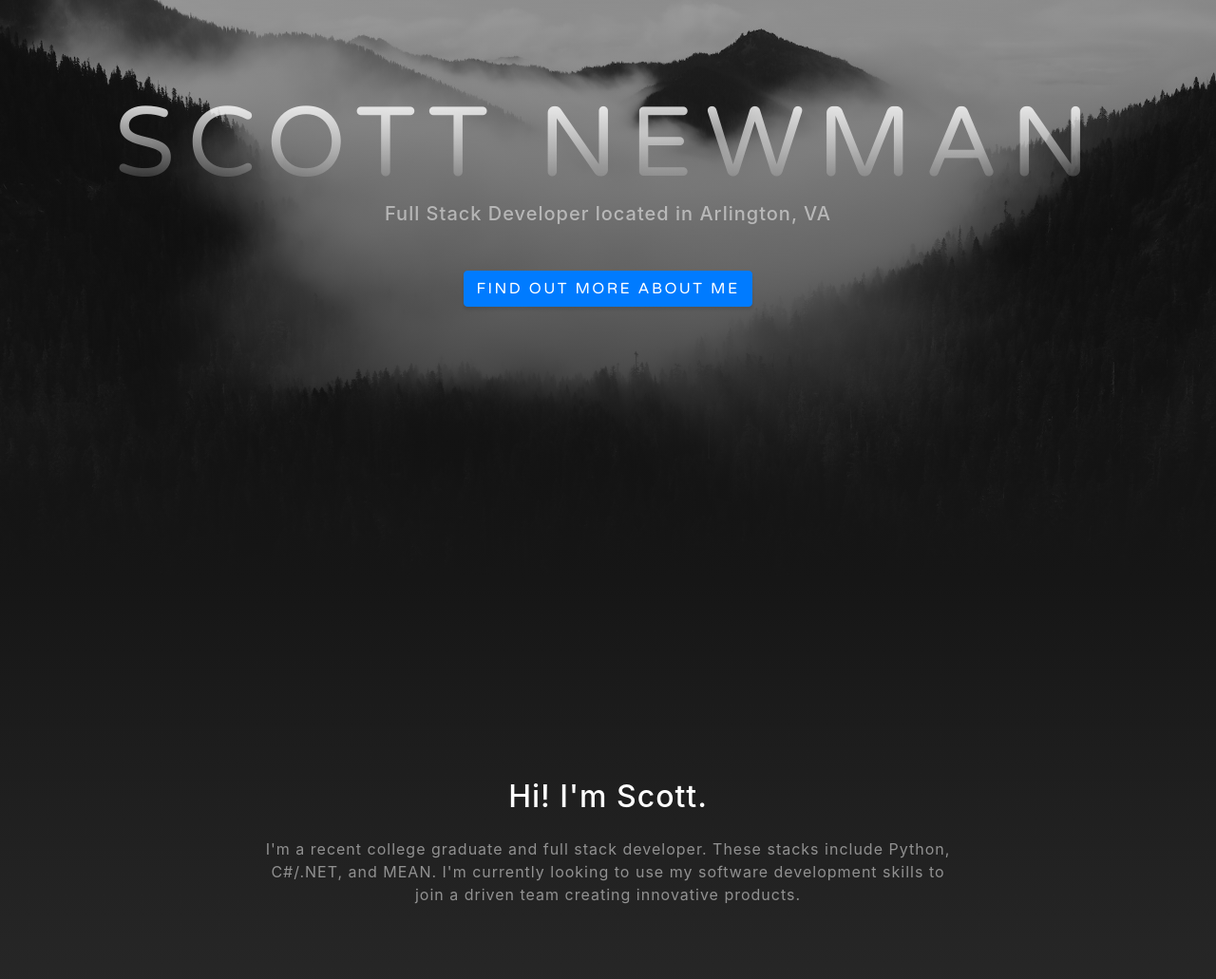
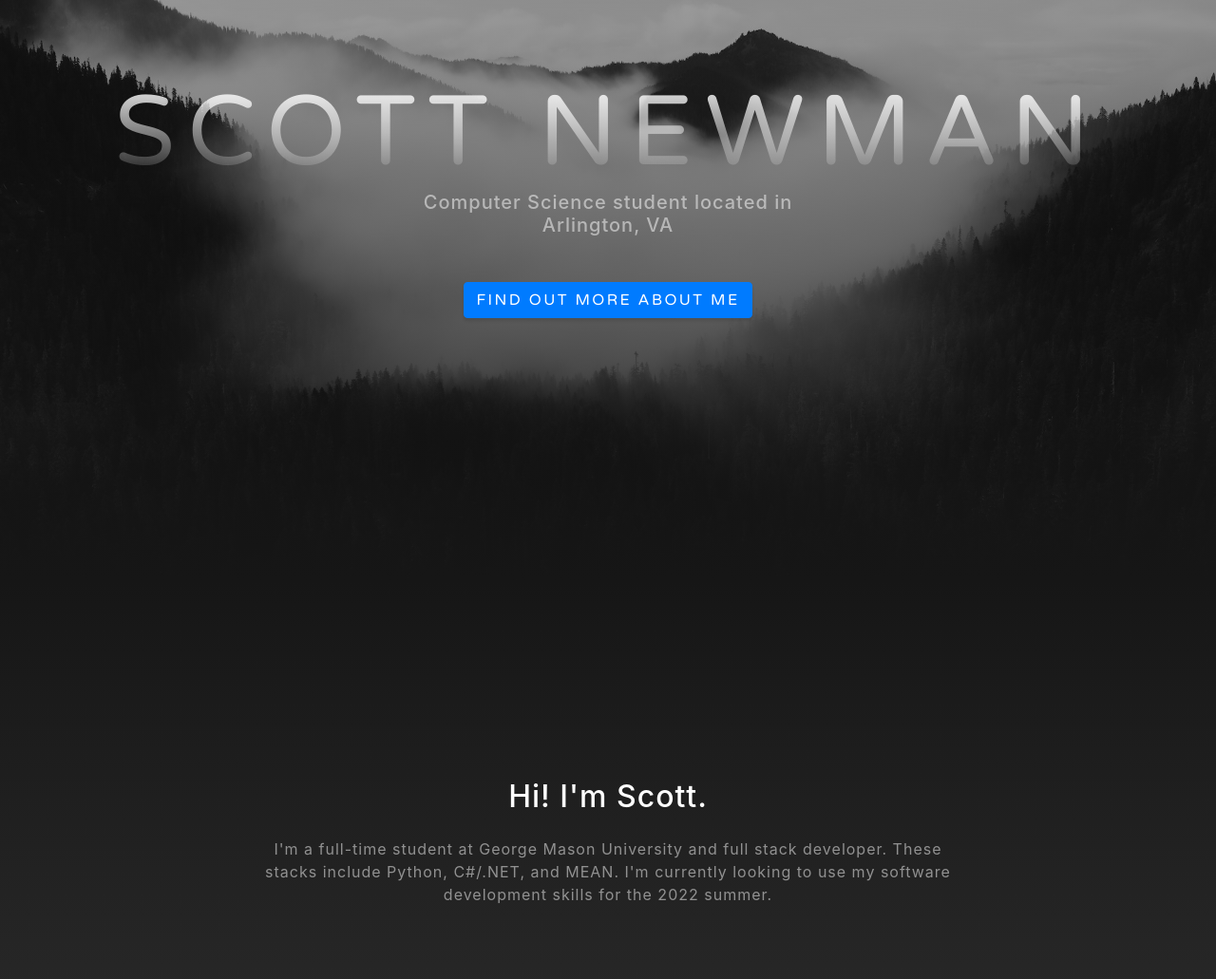
Before and after one commit to NewmanScott/NewmanScott.github.io, a website with bundled scripts: page index.html in a window 1280 px wide. Shown: the part 188-1219 px from the top of the page at 95% size. Built offline with nearby package versions, Linux system fonts and the light colour scheme.

Commit message:
Update index.html

```diff
--- a/index.html
+++ b/index.html
@@ -56,7 +56,7 @@
     <div class="container d-flex h-100 align-items-center">
       <div class="mx-auto text-center">
         <h1 class="mx-auto my-0 text-uppercase">Scott Newman</h1>
-        <h2 class="text-white-50 mx-auto mt-2 mb-5">Full Stack Developer located in Arlington, VA</h2>
+        <h2 class="text-white-50 mx-auto mt-2 mb-5">Computer Science student located in Arlington, VA</h2>
         <a href="#about" class="btn btn-primary js-scroll-trigger">Find Out More About Me</a>
       </div>
     </div>
@@ -68,7 +68,7 @@
       <div class="row">
         <div class="col-lg-8 mx-auto">
           <h2 class="text-white mt-5 mb-4">Hi! I'm Scott.</h2>
-          <p class="text-white-50">I'm a recent college graduate and full stack developer. These stacks include Python, C#/.NET, and MEAN. I'm currently looking to use my software development skills to join a driven team creating innovative products.</p>
+          <p class="text-white-50">I'm a full-time student at George Mason University and full stack developer. These stacks include Python, C#/.NET, and MEAN. I'm currently looking to use my software development skills for the 2022 summer.</p>
 
         </div>
         <img src="img/myedit.jpg" style="height:300px; border-radius:50%" class="img-fluid mx-auto mb-5" alt="">
```
